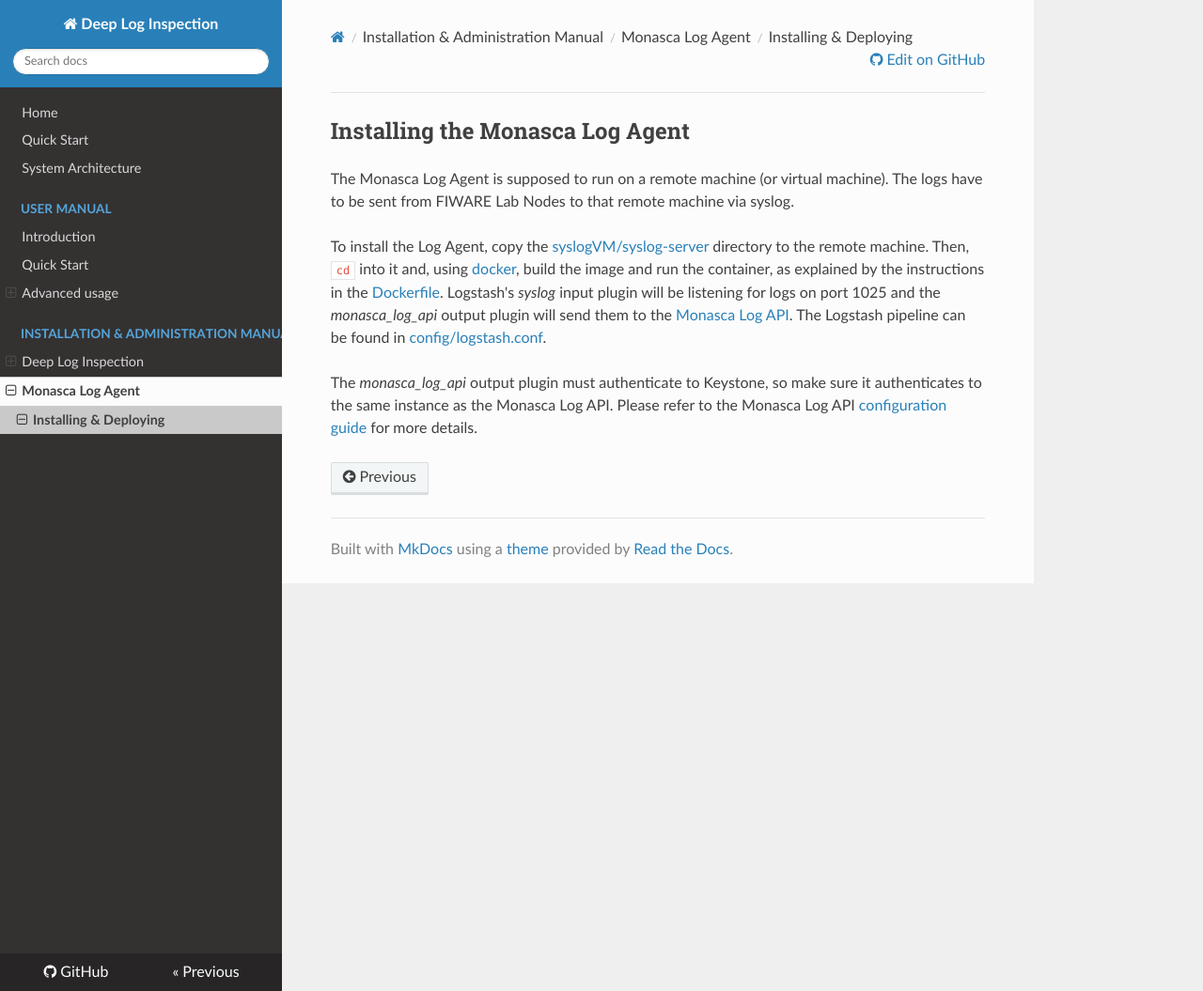
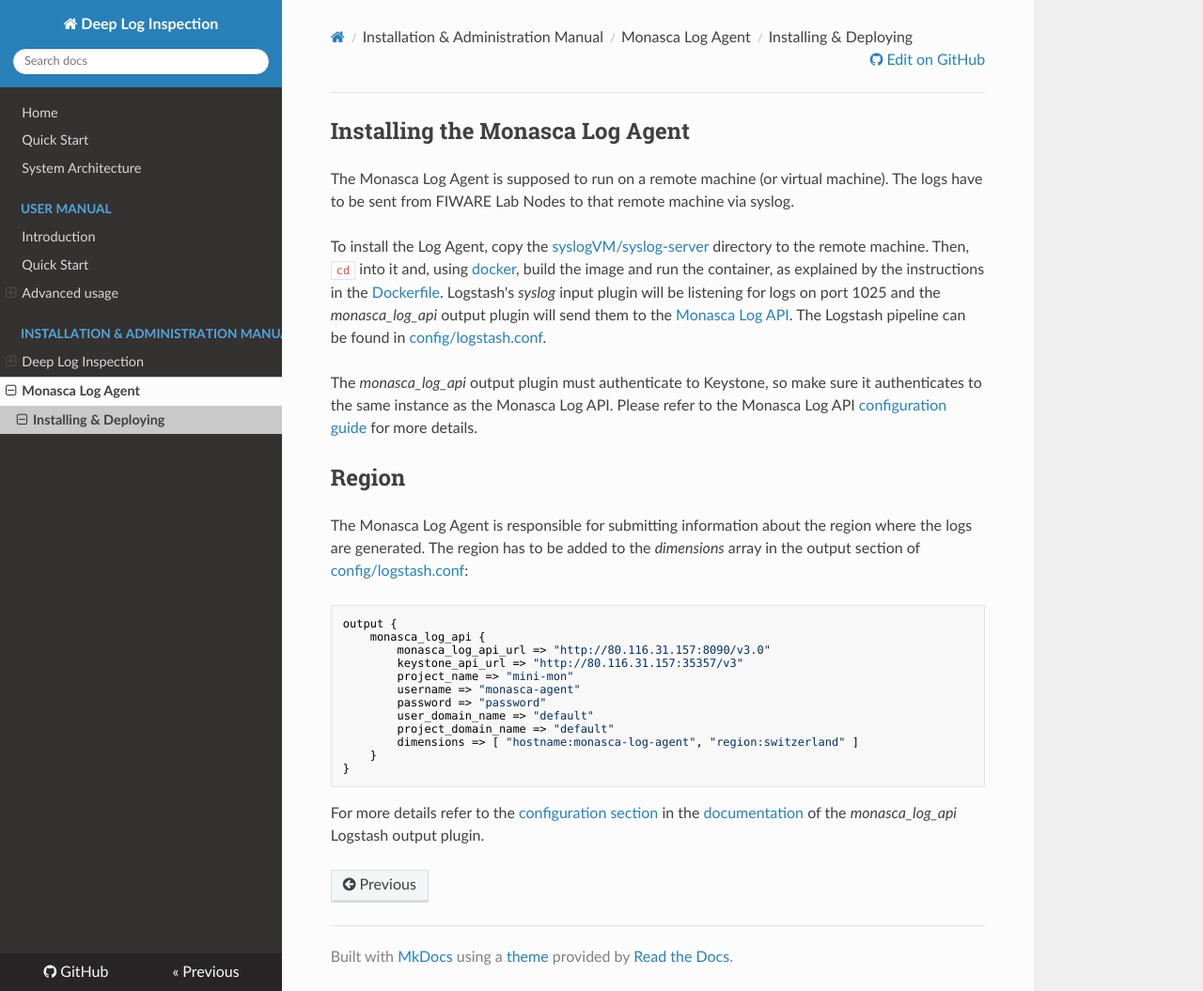
Before and after one commit to martel-innovate/deep-log-inspection, an MkDocs documentation site: the page built from doc/install/monasca-log-agent.md, in a window 1280 px wide and 1055 px high. Shown: the whole window at 94% size. Built offline with MkDocs 1.6.1, drawn with Linux system fonts in a browser that asks for light colours; nearby versions of some CDN libraries; old or Windows-style settings are respelled for this version of MkDocs.

Commit message:
monasca-log-agent.md: added section Region

```diff
--- a/doc/install/monasca-log-agent.md
+++ b/doc/install/monasca-log-agent.md
@@ -5,7 +5,27 @@ To install the Log Agent, copy the [syslogVM/syslog-server][2] directory to the
 
 The *monasca_log_api* output plugin must authenticate to Keystone, so make sure it authenticates to the same instance as the Monasca Log API. Please refer to the Monasca Log API [configuration guide](monasca-log-api.md) for more details.
 
+## Region
+The Monasca Log Agent is responsible for submitting information about the region where the logs are generated. The region has to be added to the _dimensions_ array in the output section of [config/logstash.conf][4]:
+
+    output {
+        monasca_log_api {
+            monasca_log_api_url => "http://80.116.31.157:8090/v3.0"
+            keystone_api_url => "http://80.116.31.157:35357/v3"
+            project_name => "mini-mon"
+            username => "monasca-agent"
+            password => "password"
+            user_domain_name => "default"
+            project_domain_name => "default"
+            dimensions => [ "hostname:monasca-log-agent", "region:switzerland" ]
+        }
+    }
+
+For more details refer to the [configuration section][5] in the [documentation][6] of the *monasca_log_api* Logstash output plugin.
+
 [1]:https://www.docker.com/
 [2]:https://github.com/martel-innovate/deep-log-inspection/tree/master/syslogVM/syslog-server
 [3]:https://github.com/martel-innovate/deep-log-inspection/blob/master/syslogVM/syslog-server/Dockerfile
 [4]:https://github.com/martel-innovate/deep-log-inspection/blob/master/syslogVM/syslog-server/config/logstash.conf
+[5]:http://www.rubydoc.info/gems/logstash-output-monasca_log_api/0.5.1#Start_logstash_output_plugin
+[6]:http://www.rubydoc.info/gems/logstash-output-monasca_log_api/0.5.1
```
